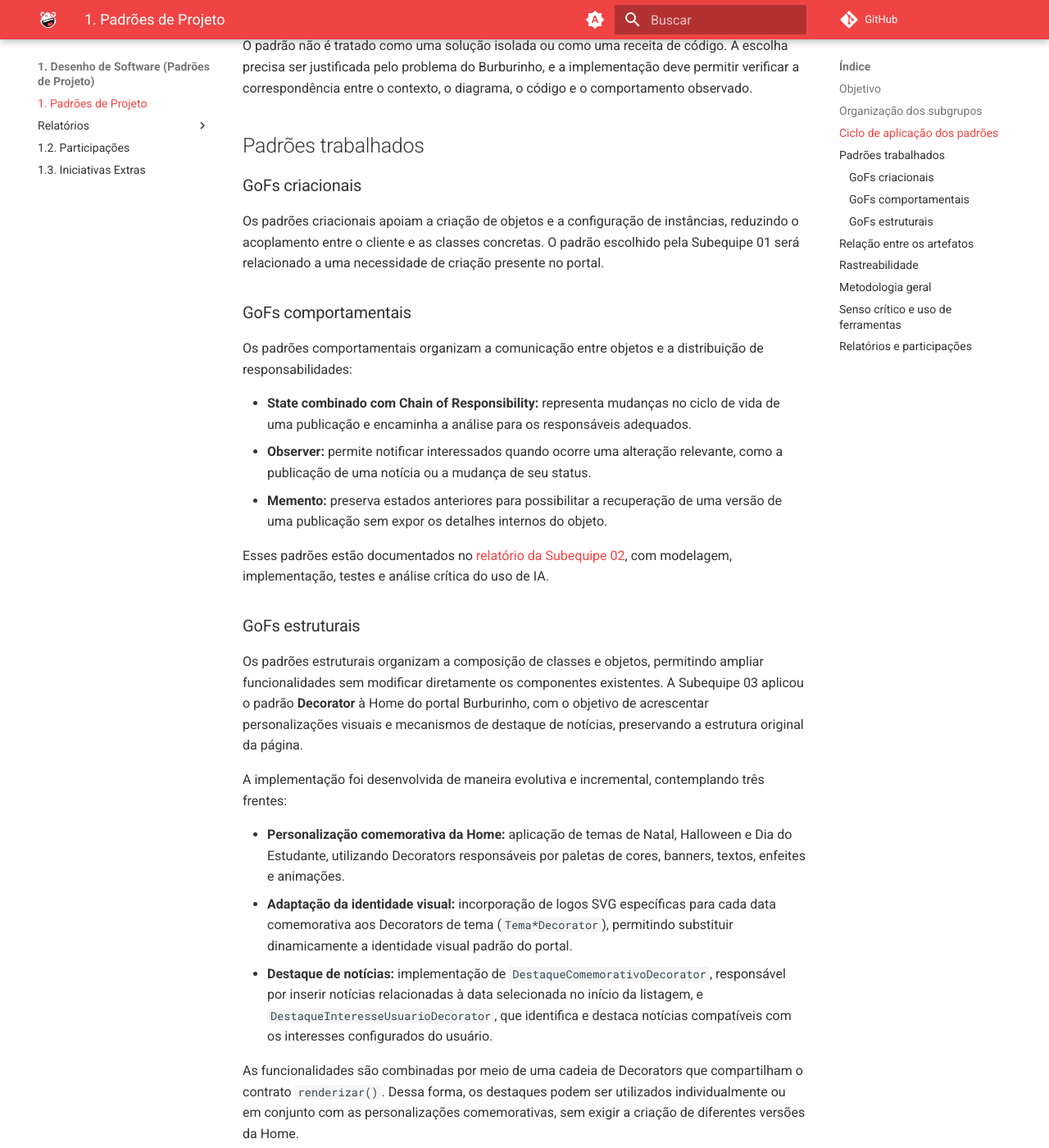
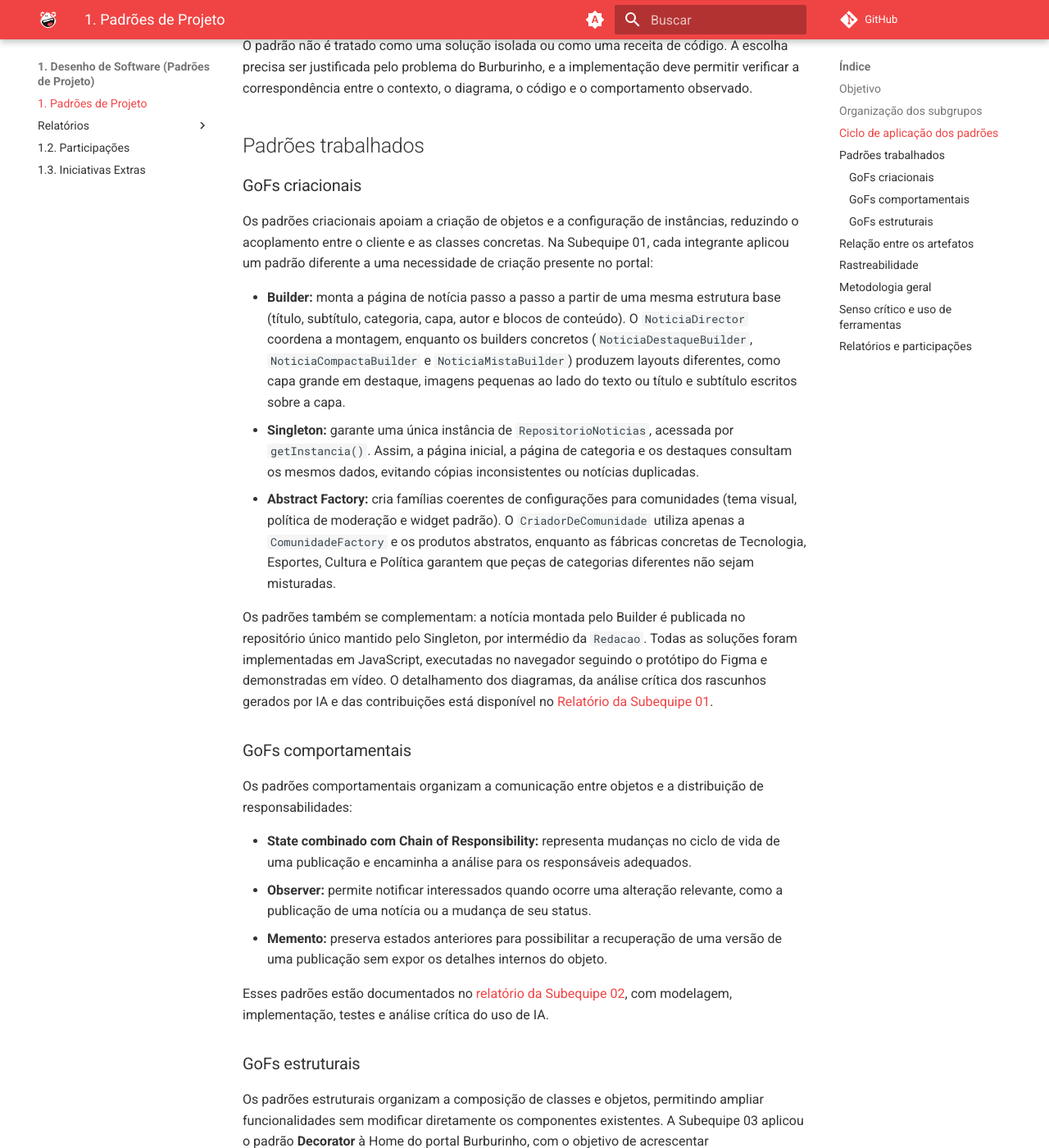
Before and after one commit to UnBArqDsw2026-2-Turma01/2026.2-T01-_G3_ProjetoPortalNoticias_Entrega_03, an MkDocs documentation site: the page built from docs/Base/1.PadroesDeProjeto.md, in a window 1280 px wide and 1400 px high, scrolled down 1242 px. Shown: the whole window at 82% size. Built offline with MkDocs 1.6.1 and Material for MkDocs 9.7.7, drawn with Linux system fonts in a browser that asks for light colours; comment, search, counter and statistics services are not loaded.

Commit message:
docs: detalha gof criacional

```diff
--- a/docs/Base/1.PadroesDeProjeto.md
+++ b/docs/Base/1.PadroesDeProjeto.md
@@ -38,7 +38,13 @@ O padrão não é tratado como uma solução isolada ou como uma receita de cód
 
 ### GoFs criacionais
 
-Os padrões criacionais apoiam a criação de objetos e a configuração de instâncias, reduzindo o acoplamento entre o cliente e as classes concretas. O padrão escolhido pela Subequipe 01 será relacionado a uma necessidade de criação presente no portal.
+Os padrões criacionais apoiam a criação de objetos e a configuração de instâncias, reduzindo o acoplamento entre o cliente e as classes concretas. Na Subequipe 01, cada integrante aplicou um padrão diferente a uma necessidade de criação presente no portal:
+
+- **Builder:** monta a página de notícia passo a passo a partir de uma mesma estrutura base (título, subtítulo, categoria, capa, autor e blocos de conteúdo). O `NoticiaDirector` coordena a montagem, enquanto os builders concretos (`NoticiaDestaqueBuilder`, `NoticiaCompactaBuilder` e `NoticiaMistaBuilder`) produzem layouts diferentes, como capa grande em destaque, imagens pequenas ao lado do texto ou título e subtítulo escritos sobre a capa.
+- **Singleton:** garante uma única instância de `RepositorioNoticias`, acessada por `getInstancia()`. Assim, a página inicial, a página de categoria e os destaques consultam os mesmos dados, evitando cópias inconsistentes ou notícias duplicadas.
+- **Abstract Factory:** cria famílias coerentes de configurações para comunidades (tema visual, política de moderação e widget padrão). O `CriadorDeComunidade` utiliza apenas a `ComunidadeFactory` e os produtos abstratos, enquanto as fábricas concretas de Tecnologia, Esportes, Cultura e Política garantem que peças de categorias diferentes não sejam misturadas.
+
+Os padrões também se complementam: a notícia montada pelo Builder é publicada no repositório único mantido pelo Singleton, por intermédio da `Redacao`. Todas as soluções foram implementadas em JavaScript, executadas no navegador seguindo o protótipo do Figma e demonstradas em vídeo. O detalhamento dos diagramas, da análise crítica dos rascunhos gerados por IA e das contribuições está disponível no [Relatório da Subequipe 01](Relatórios/1.1.1.SubEquipe_01.md).
 
 ### GoFs comportamentais
 
```
